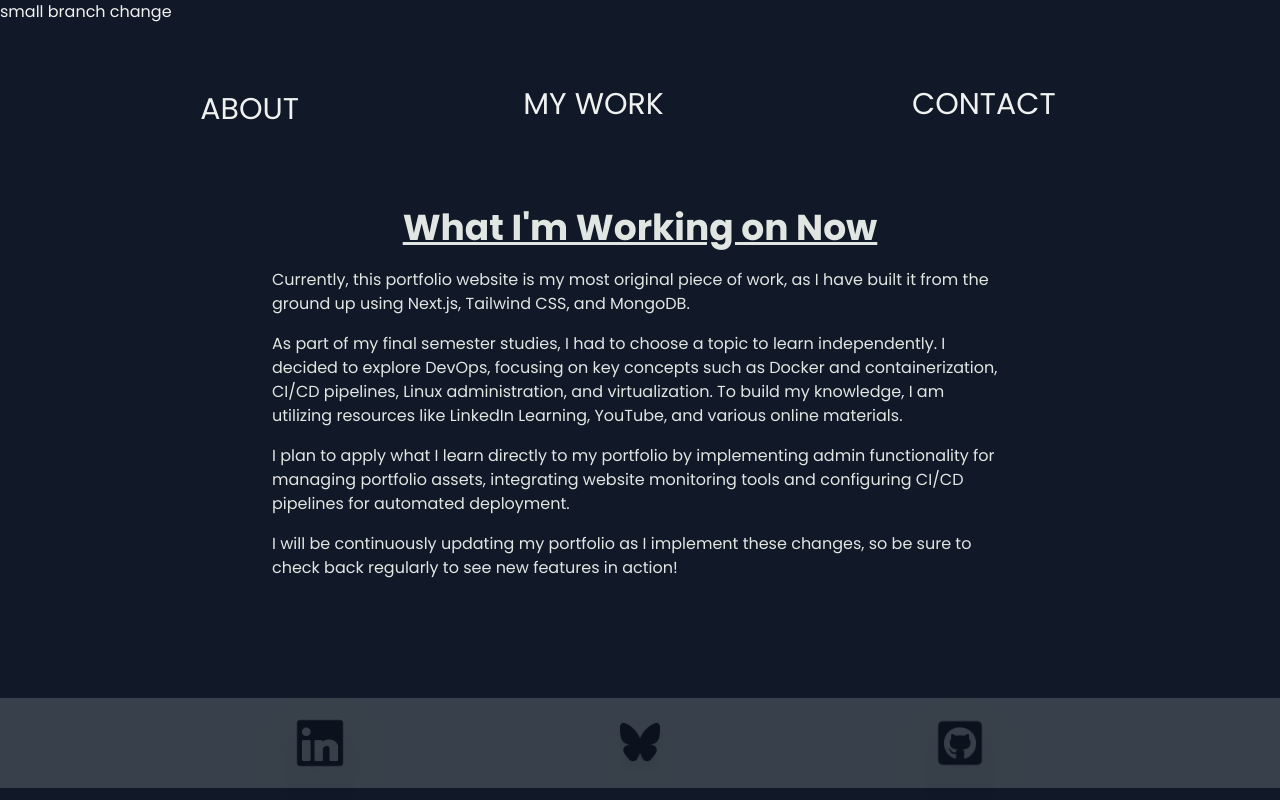
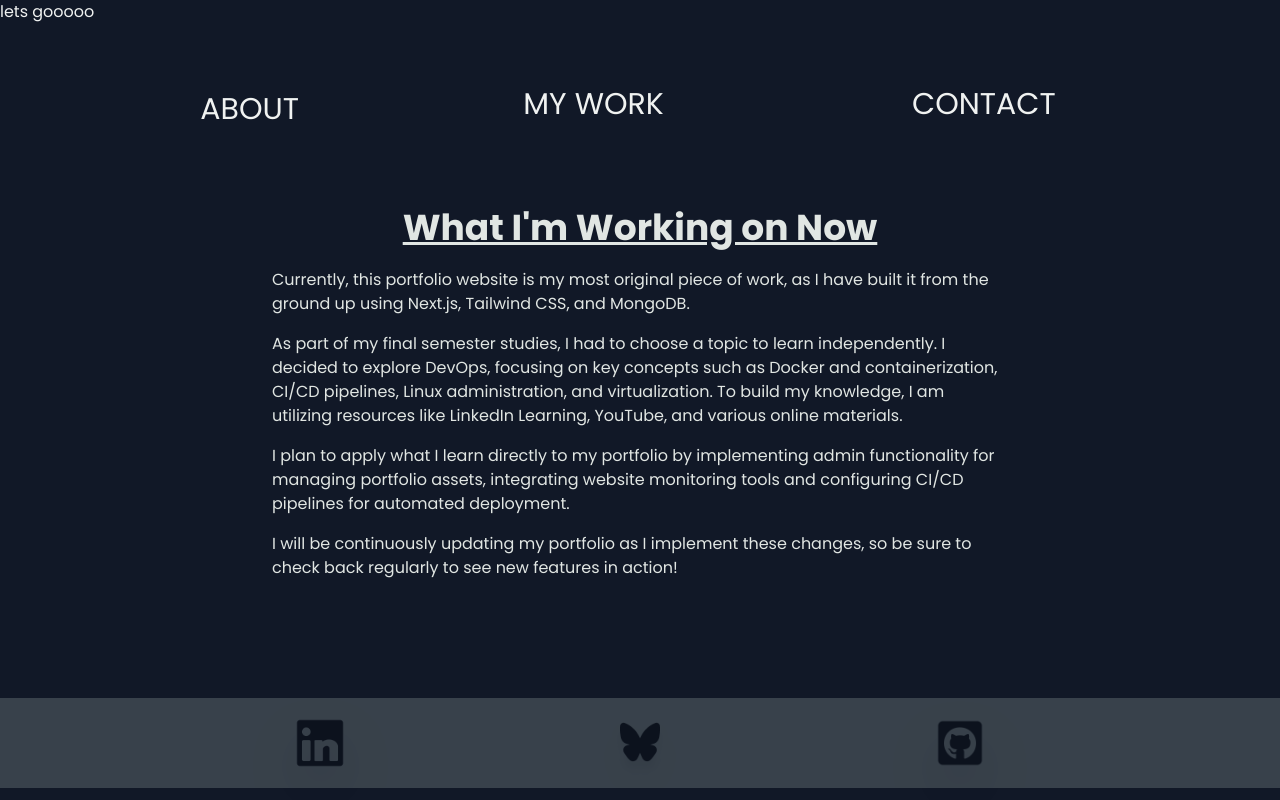
Before and after one commit to Dmaur/finalProject_Portfolio, a Next.js app: page / in a window 1280 px wide. Built offline with nearby package versions, Linux system fonts and the light colour scheme; no server answers; the database is empty.

Commit message:
Update text in Home component for clarity

```diff
--- a/src/app/page.tsx
+++ b/src/app/page.tsx
@@ -9,7 +9,7 @@ export default async function Home() {
 
   return (
     <>
-    small branch change
+    lets gooooo
       <Landing projects={projects}/>
 
 
```
